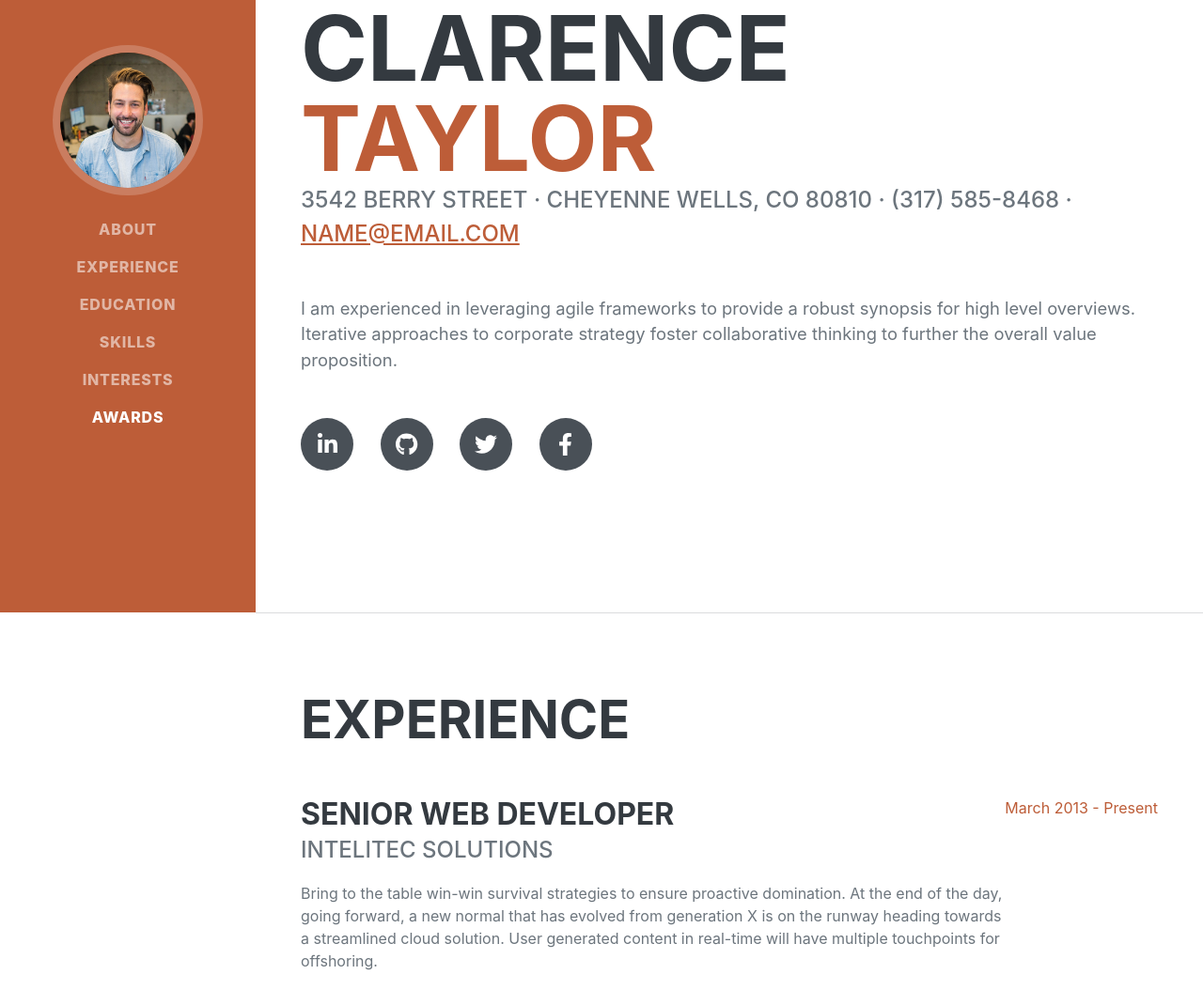
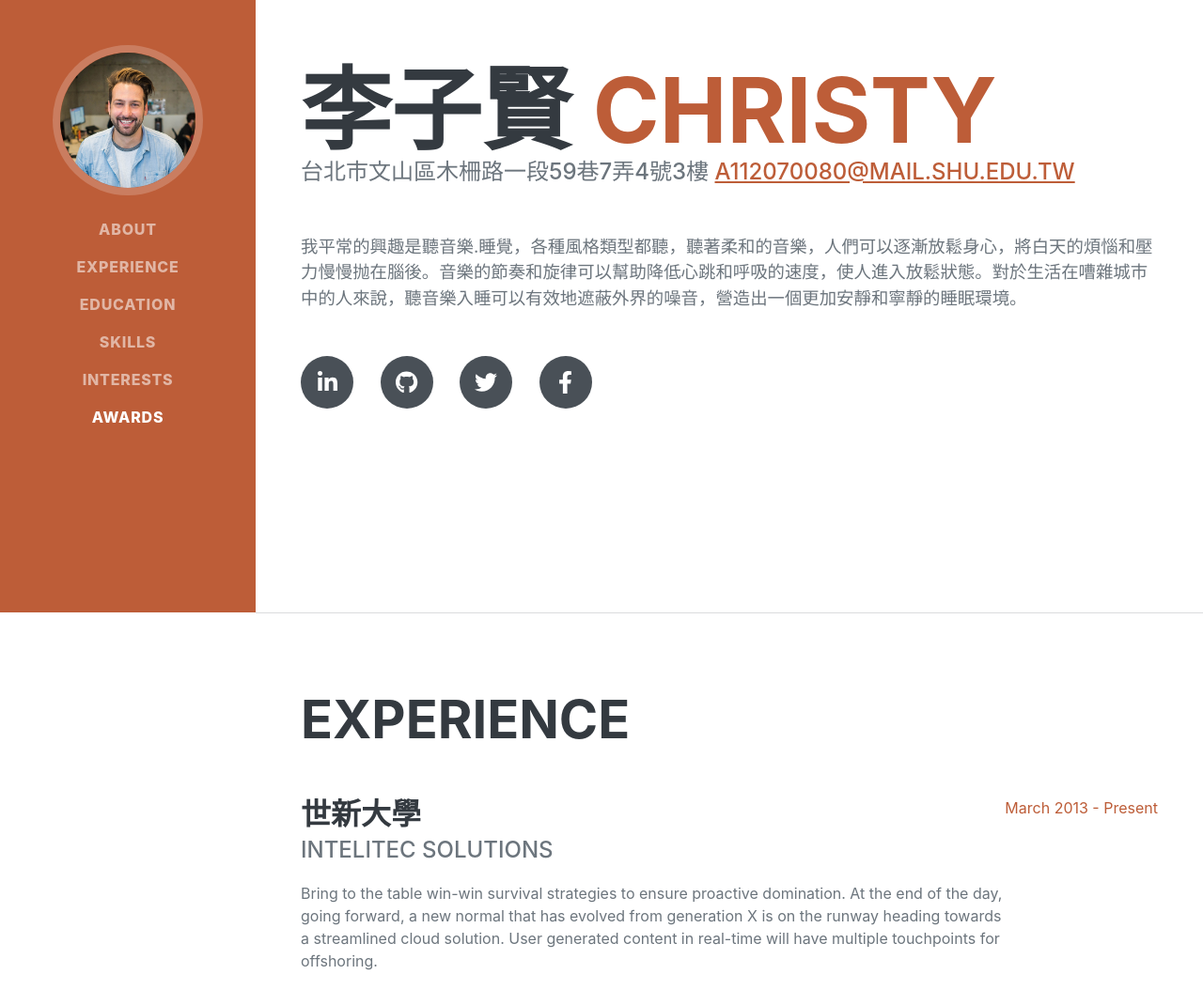
Before and after one commit to christy1018/christina1018.github.io, a plain HTML site: page index.html in a window 1280 px wide. Shown: the part 148-1202 px from the top of the page at 94% size. Drawn offline with nearby package versions, Linux system fonts and the light colour scheme; a web font is replaced by a local one.

Commit message:
第一次修改

```diff
--- a/index.html
+++ b/index.html
@@ -19,7 +19,8 @@
         <!-- Navigation-->
         <nav class="navbar navbar-expand-lg navbar-dark bg-primary fixed-top" id="sideNav">
             <a class="navbar-brand js-scroll-trigger" href="#page-top">
-                <span class="d-block d-lg-none">Clarence Taylor</span>
+                <span class="d-block d-lg-none">李子賢Christy
+                </span>
                 <span class="d-none d-lg-block"><img class="img-fluid img-profile rounded-circle mx-auto mb-2" src="assets/img/profile.jpg" alt="..." /></span>
             </a>
             <button class="navbar-toggler" type="button" data-bs-toggle="collapse" data-bs-target="#navbarResponsive" aria-controls="navbarResponsive" aria-expanded="false" aria-label="Toggle navigation"><span class="navbar-toggler-icon"></span></button>
@@ -40,15 +41,15 @@
             <section class="resume-section" id="about">
                 <div class="resume-section-content">
                     <h1 class="mb-0">
-                        Clarence
-                        <span class="text-primary">Taylor</span>
+                        李子賢
+                        <span class="text-primary">Christy</span>
                     </h1>
                     <div class="subheading mb-5">
-                        3542 Berry Street · Cheyenne Wells, CO 80810 · (317) 585-8468 ·
-                        <a href="mailto:name@email.com">name@email.com</a>
+                        台北市文山區木柵路一段59巷7弄4號3樓
+                        <a href="mailto:name@email.com">a112070080@mail.shu.edu.tw</a>
                     </div>
-                    <p class="lead mb-5">I am experienced in leveraging agile frameworks to provide a robust synopsis for high level overviews. Iterative approaches to corporate strategy foster collaborative thinking to further the overall value proposition.</p>
-                    <div class="social-icons">
+                    <p class="lead mb-5"> 我平常的興趣是聽音樂.睡覺，各種風格類型都聽，聽著柔和的音樂，人們可以逐漸放鬆身心，將白天的煩惱和壓力慢慢抛在腦後。音樂的節奏和旋律可以幫助降低心跳和呼吸的速度，使人進入放鬆狀態。對於生活在嘈雜城市中的人來說，聽音樂入睡可以有效地遮蔽外界的噪音，營造出一個更加安靜和寧靜的睡眠環境。
+                          <div class="social-icons">
                         <a class="social-icon" href="#!"><i class="fab fa-linkedin-in"></i></a>
                         <a class="social-icon" href="#!"><i class="fab fa-github"></i></a>
                         <a class="social-icon" href="#!"><i class="fab fa-twitter"></i></a>
@@ -63,7 +64,7 @@
                     <h2 class="mb-5">Experience</h2>
                     <div class="d-flex flex-column flex-md-row justify-content-between mb-5">
                         <div class="flex-grow-1">
-                            <h3 class="mb-0">Senior Web Developer</h3>
+                            <h3 class="mb-0">世新大學</h3>
                             <div class="subheading mb-3">Intelitec Solutions</div>
                             <p>Bring to the table win-win survival strategies to ensure proactive domination. At the end of the day, going forward, a new normal that has evolved from generation X is on the runway heading towards a streamlined cloud solution. User generated content in real-time will have multiple touchpoints for offshoring.</p>
                         </div>
```
